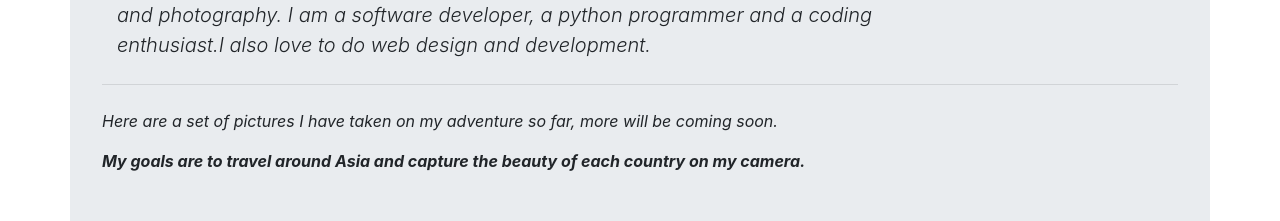
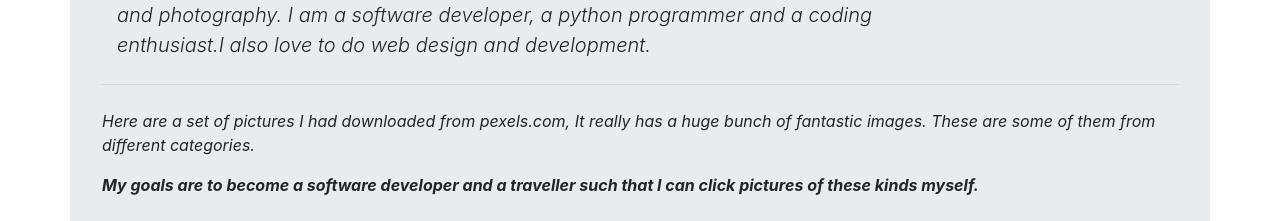
Before and after one commit to GouravRDutta/Web-Design-For-Photography, a plain HTML site: page index.html in a window 1280 px wide. Shown: the part 579-800 px from the top of the page. Drawn offline with nearby package versions, Linux system fonts and the light colour scheme; a web font is replaced by a local one.

Commit message:
Update index.html

```diff
--- a/index.html
+++ b/index.html
@@ -42,12 +42,10 @@
       </p>
       <hr class="my-4" />
       <p style="font-style: italic;">
-        Here are a set of pictures I have taken on my adventure so far, more
-        will be coming soon.
+        Here are a set of pictures I had downloaded from pexels.com, It really has a huge bunch of fantastic images. These are some of them from different categories.
       </p>
       <p style="font-style: italic; font-weight: bold;">
-        My goals are to travel around Asia and capture the beauty of each
-        country on my camera.
+        My goals are to become a software developer and a traveller such that I can click pictures of these kinds myself.
       </p>
     </div>
 
```
